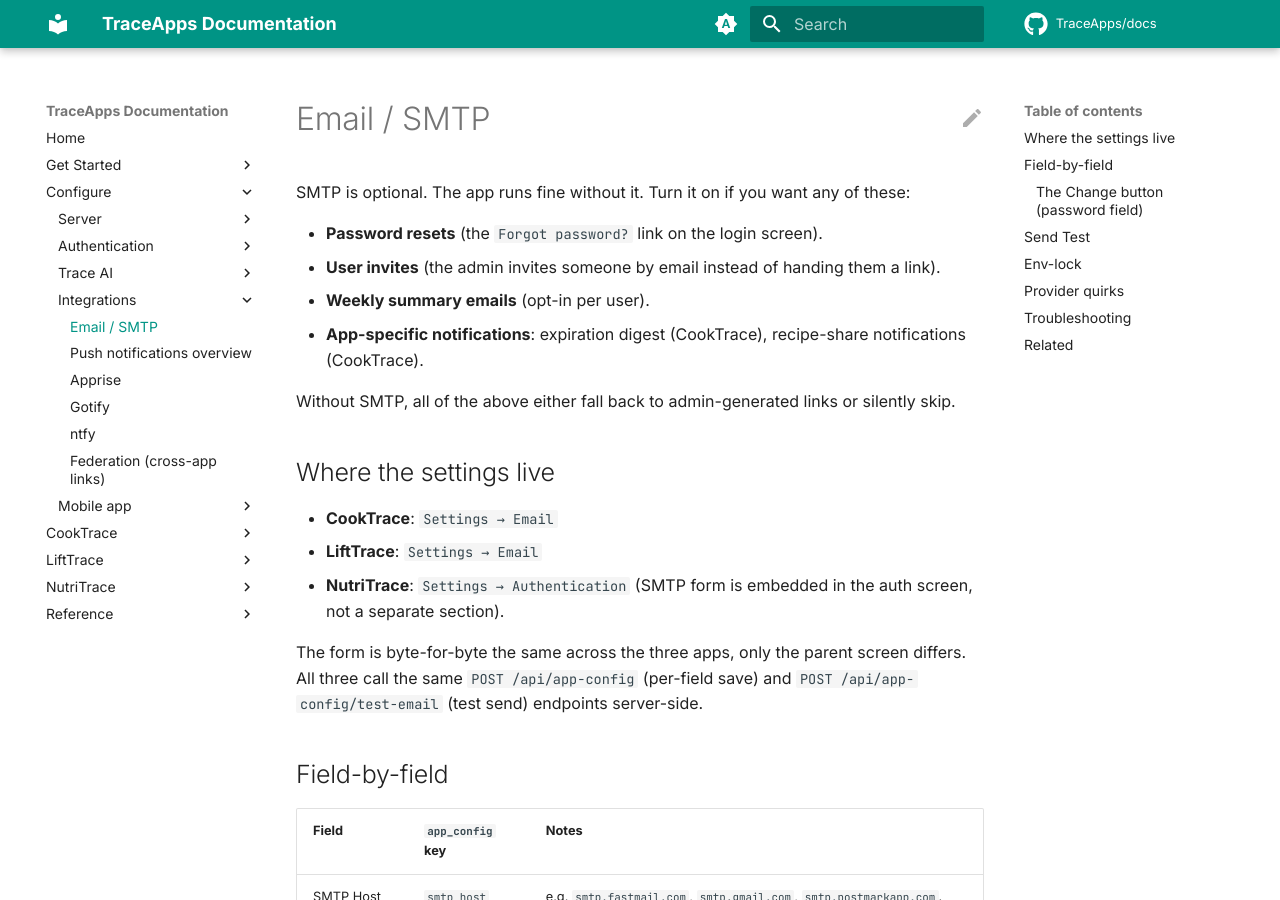
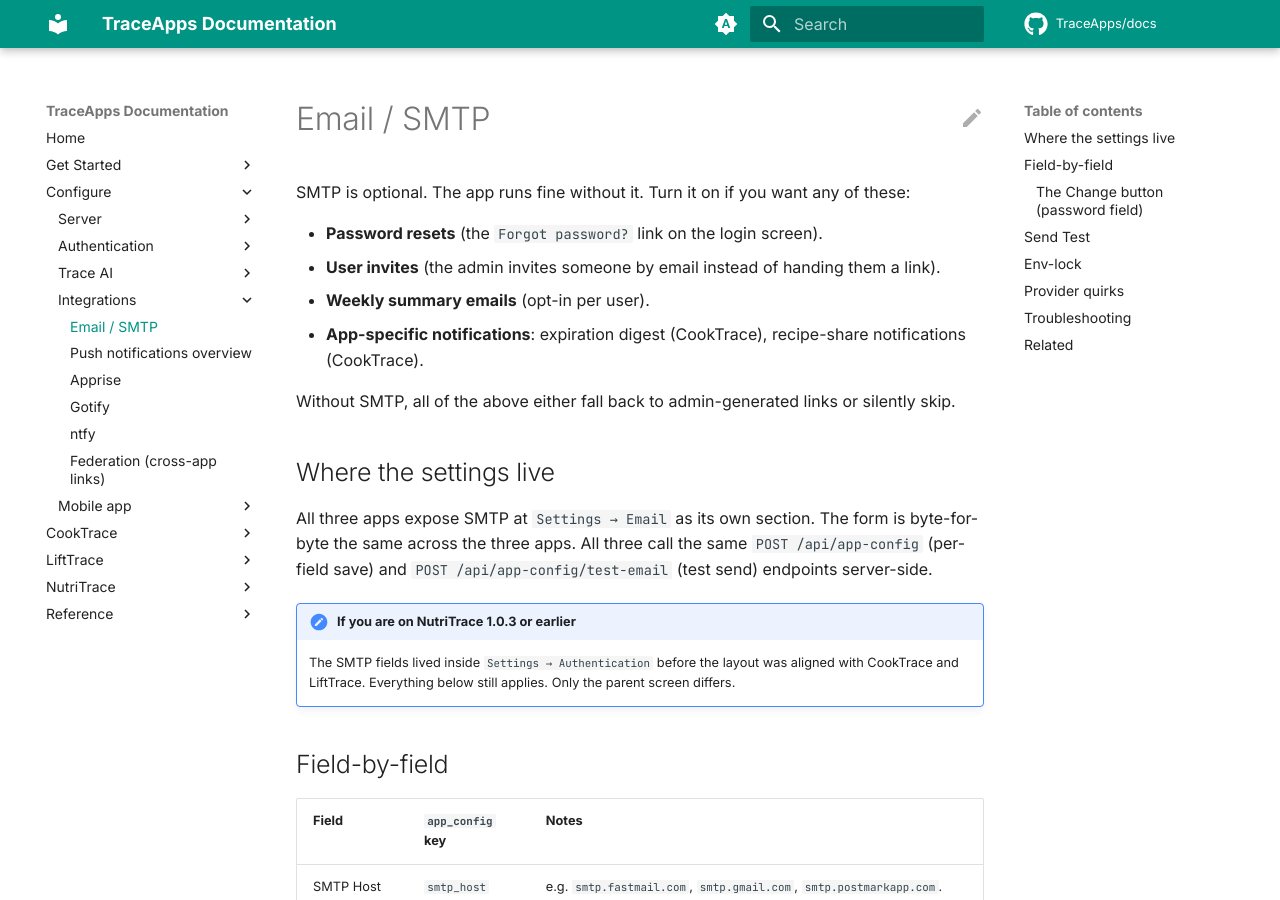
Before and after one commit to TraceApps/docs, an MkDocs documentation site: the page built from docs/integrations/smtp.md, in a window 1280 px wide and 900 px high. Built offline with MkDocs 1.6.1 and Material for MkDocs 9.7.7, drawn with Linux system fonts in a browser that asks for light colours; comment, search, counter and statistics services are not loaded.

Commit message:
docs(smtp): NT SMTP now under Settings > Email (aligned with CT/LT)

```diff
--- a/docs/integrations/smtp.md
+++ b/docs/integrations/smtp.md
@@ -11,11 +11,10 @@ Without SMTP, all of the above either fall back to admin-generated links or sile
 
 ## Where the settings live
 
-- **CookTrace**: `Settings → Email`
-- **LiftTrace**: `Settings → Email`
-- **NutriTrace**: `Settings → Authentication` (SMTP form is embedded in the auth screen, not a separate section).
+All three apps expose SMTP at `Settings → Email` as its own section. The form is byte-for-byte the same across the three apps. All three call the same `POST /api/app-config` (per-field save) and `POST /api/app-config/test-email` (test send) endpoints server-side.
 
-The form is byte-for-byte the same across the three apps, only the parent screen differs. All three call the same `POST /api/app-config` (per-field save) and `POST /api/app-config/test-email` (test send) endpoints server-side.
+!!! note "If you are on NutriTrace 1.0.3 or earlier"
+    The SMTP fields lived inside `Settings → Authentication` before the layout was aligned with CookTrace and LiftTrace. Everything below still applies. Only the parent screen differs.
 
 ## Field-by-field
 
```
